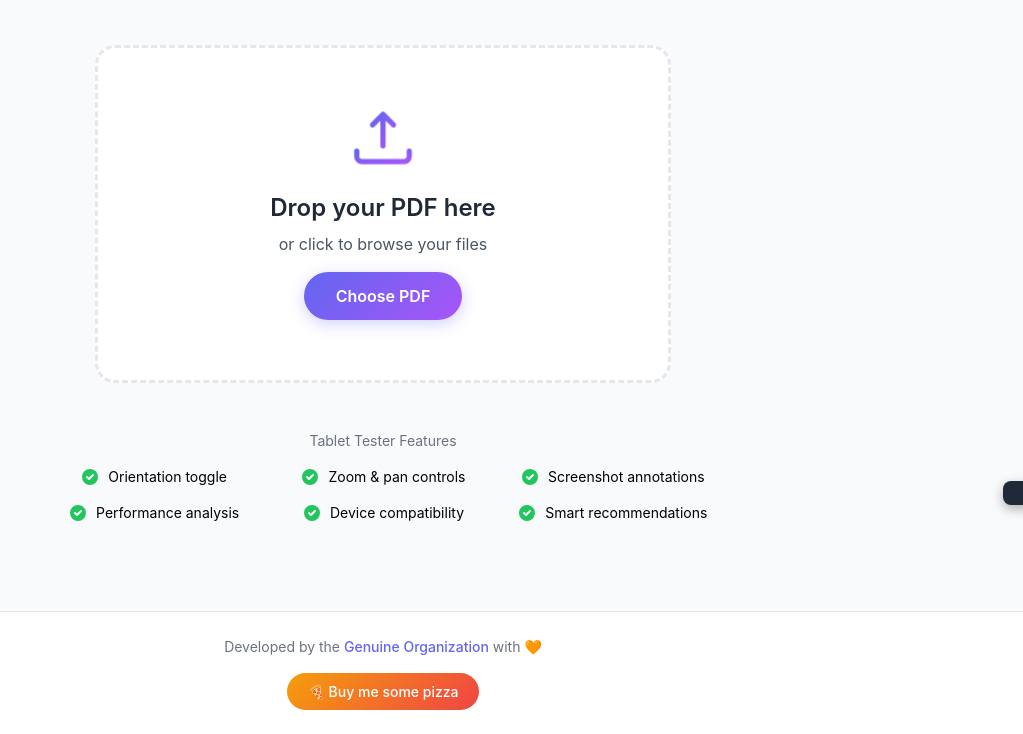
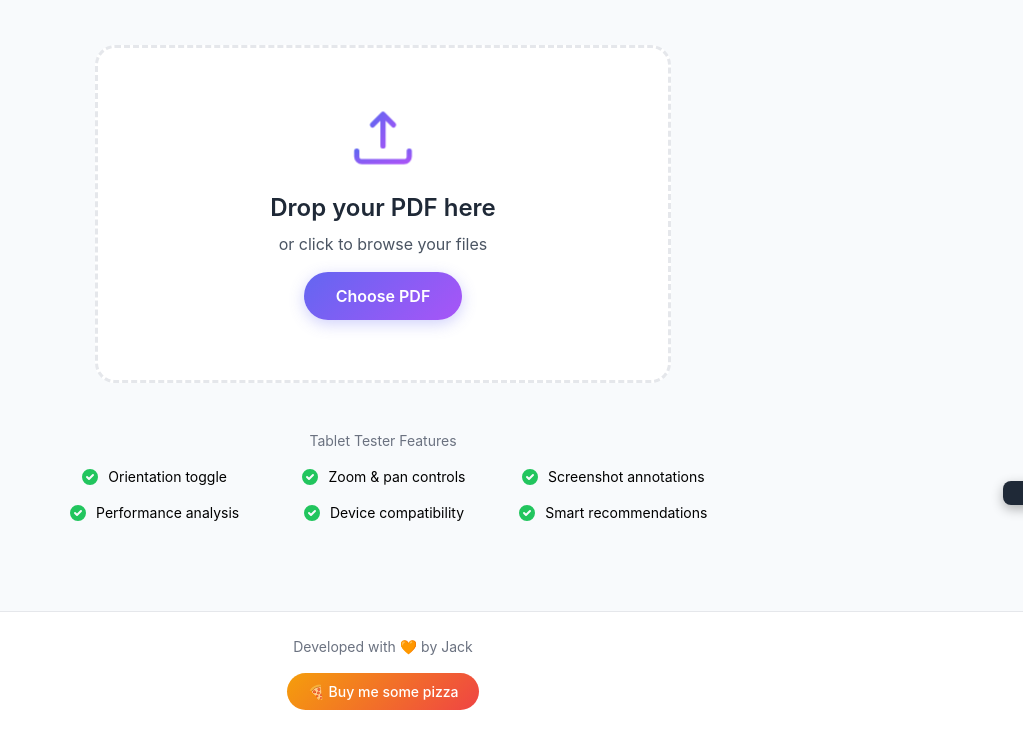
Before and after one commit to GenuineJack/TabletTester, a plain HTML site: page index.html in a window 1280 px wide. Shown: the part 275-1009 px from the top of the page, without its empty margins (257-1280 px from the left). Drawn offline with nearby package versions, Linux system fonts and the light colour scheme.

Commit message:
Update index.html

```diff
--- a/index.html
+++ b/index.html
@@ -1755,7 +1755,7 @@
     <footer class="footer">
         <div class="footer-content">
             <div>
-                Developed by the <a href="https://www.genuineorganization.com/" target="_blank">Genuine Organization</a> with 🧡
+                Developed with 🧡 by Jack
             </div>
             <a href="https://coff.ee/genuinejack" target="_blank" class="pizza-button">
                 🍕 Buy me some pizza
```
